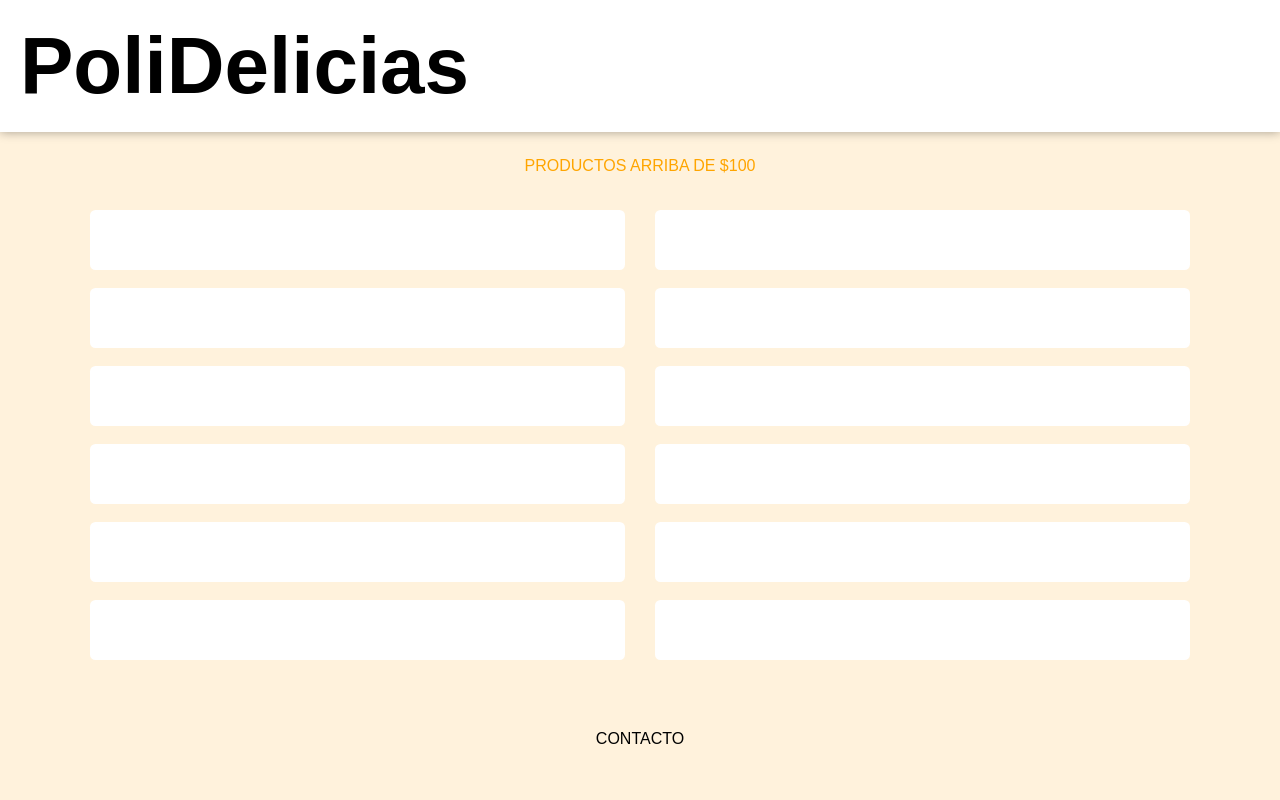
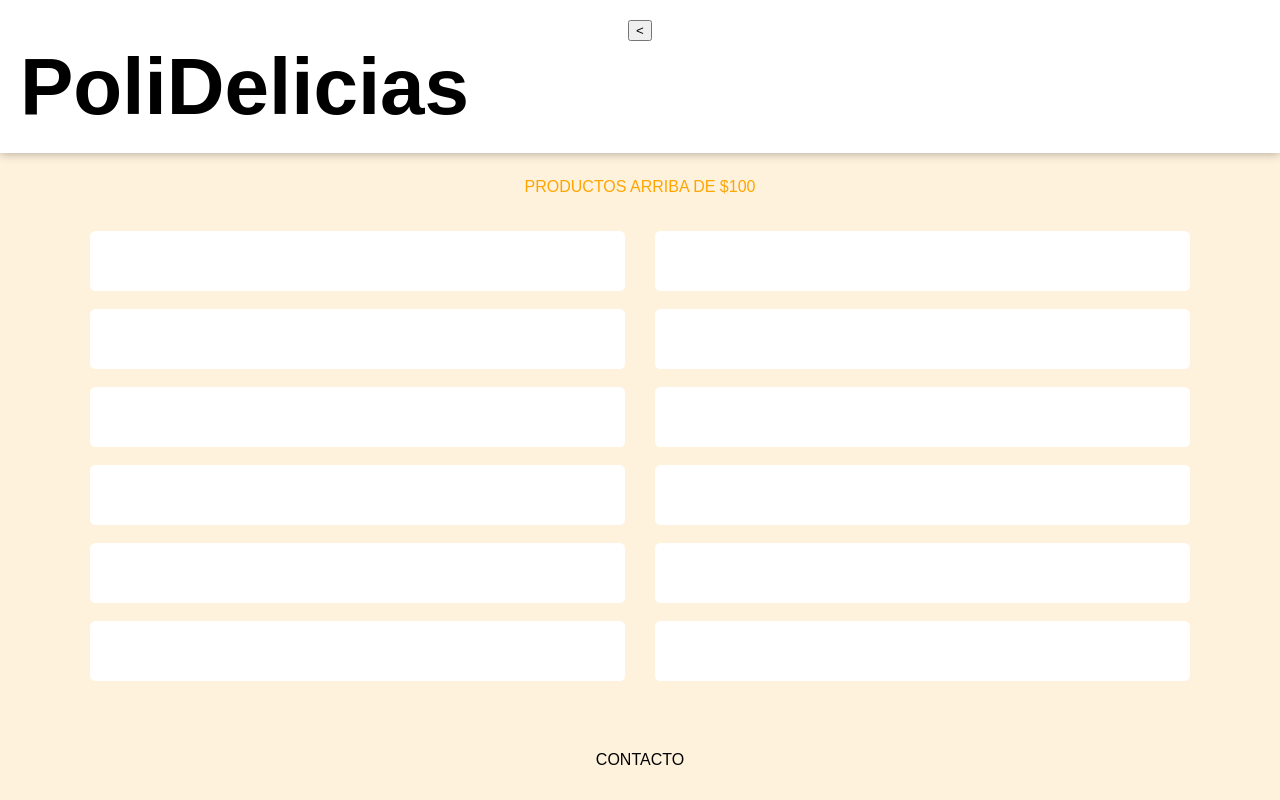
Before and after one commit to iFernandoSC/PoliDelicias, a plain HTML site: page productos200.html in a window 1280 px wide. Drawn offline with Linux system fonts and the light colour scheme.

Commit message:
Add back button to header in productos200.html
Added a back button to the header.

```diff
--- a/productos200.html
+++ b/productos200.html
@@ -9,6 +9,7 @@
 </head>
 <body>
     <header>
+        <button id="botonVolver"><</button>
         <h1>PoliDelicias</h1>
     </header>
 
```
